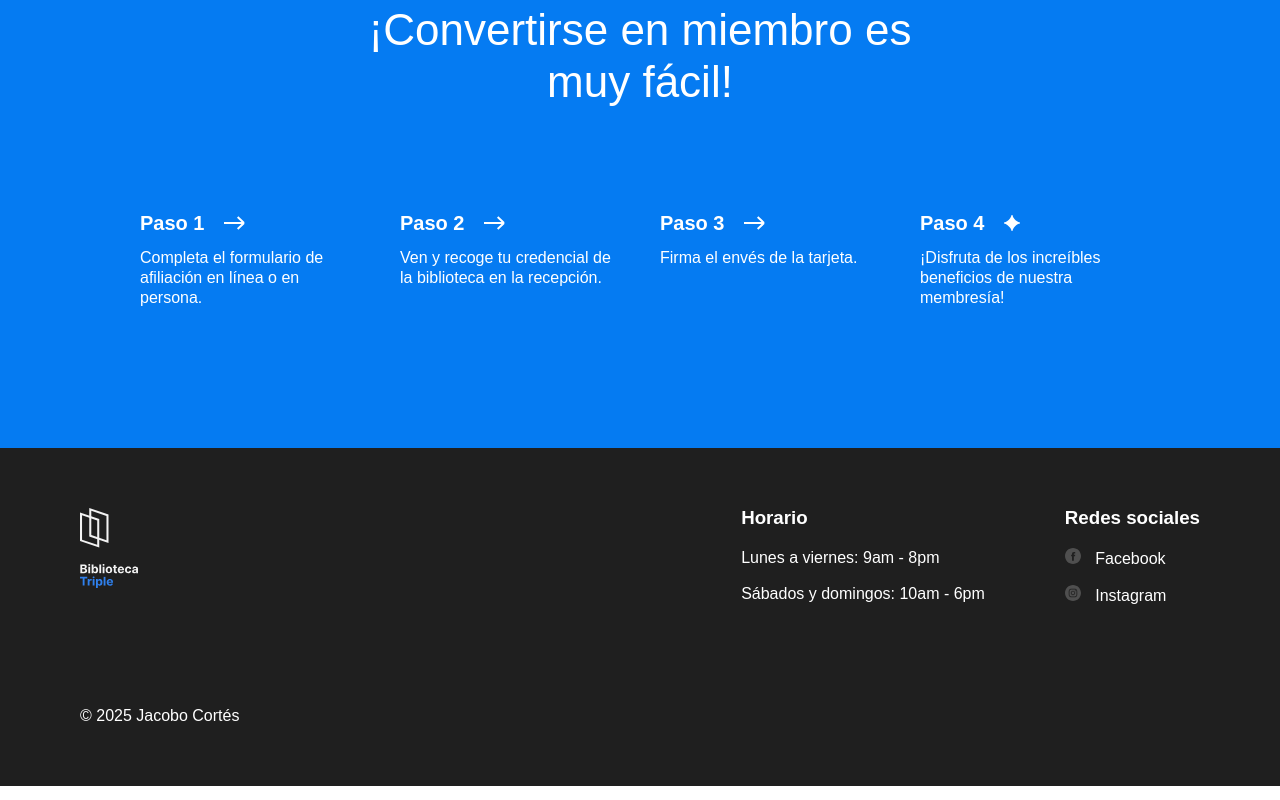
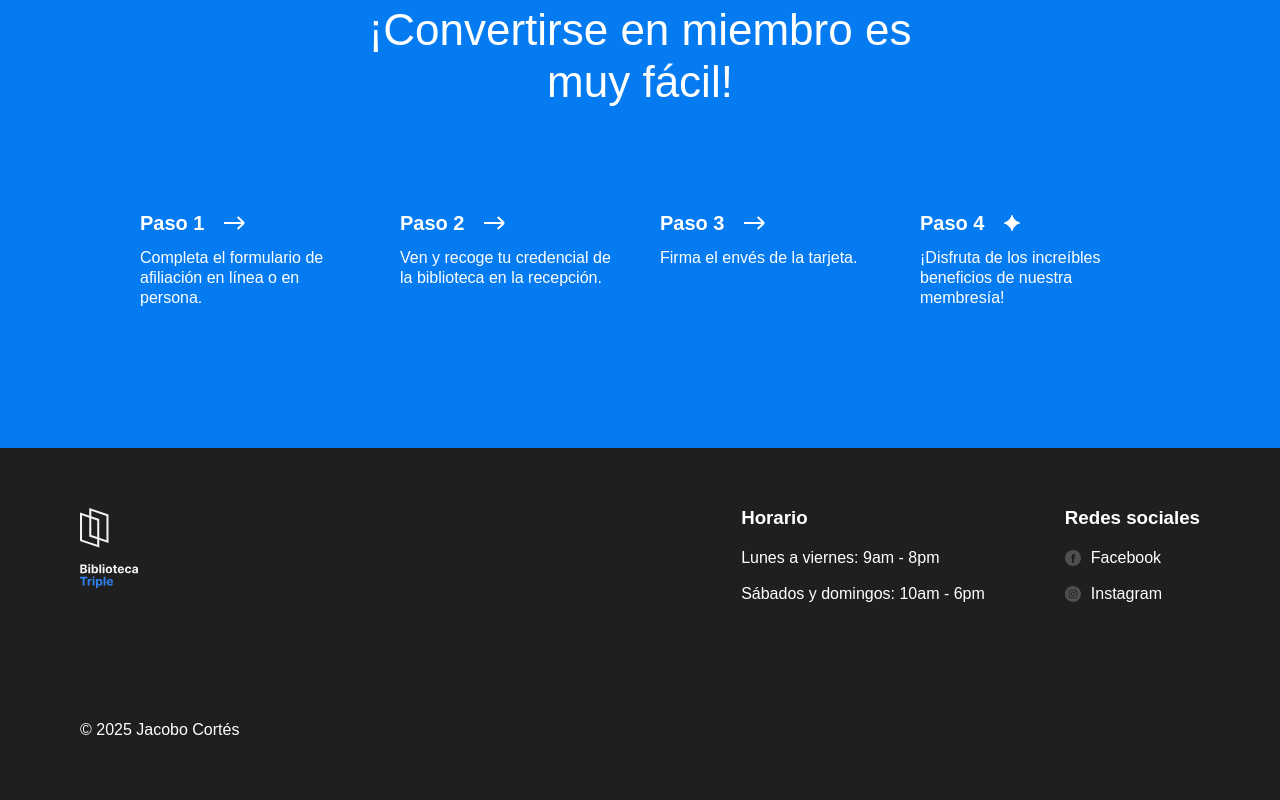
Before and after one commit to JacobCorp90/web_project_library_es, a plain HTML site: page index.html in a window 1280 px wide. Shown: the part 3034-3834 px from the top of the page. Drawn offline with Linux system fonts and the light colour scheme.

Commit message:
Proyecto Sprint 3 Etapa 3 Corrección v2

```diff
--- a/styles/style.css
+++ b/styles/style.css
@@ -346,33 +346,33 @@
 .footer {
   box-sizing: border-box;
   background-color: #1f1f1f;
+  padding: 60px 80px;
+  color: #ffffff;
 }
 
 .footer__columns {
   display: flex;
-  color: #ffffff;
 }
 
 .footer__column_content_hours {
   display: flex;
   flex-direction: column;
-  margin: 60px 80px 0 auto;
+  margin-left: auto;
 }
 
 .footer__column_content_social {
   display: flex;
   flex-direction: column;
-  margin: 60px 80px 0 0;
+  margin-left: 80px;
 }
 
 .footer__logo {
   width: 58px;
   height: 80px;
-  margin: 60px auto 0 80px;
 }
 
 .footer__column-heading {
-  margin: 0 0 4px;
+  margin: 0 0 20px;
 }
 
 .footer__list {
@@ -383,10 +383,13 @@
 }
 
 .footer__list-item {
-  margin: 16px auto 0 0;
+  margin: 0 auto 16px 0;
 }
 
 .footer__column-link {
+  display: flex;
+  align-items: center;
+  column-gap: 10px;
   color: white;
   text-decoration: none;
 }
@@ -394,11 +397,9 @@
 .footer__social-icon {
   width: 16px;
   height: 16px;
-  margin-right: 10px;
 }
 
 .footer__copyright {
   color: #ffffff;
-  margin: 100px auto 0px 80px;
-  padding: 0 0 60px;
+  margin: 100px auto 0 0;
 }
```
